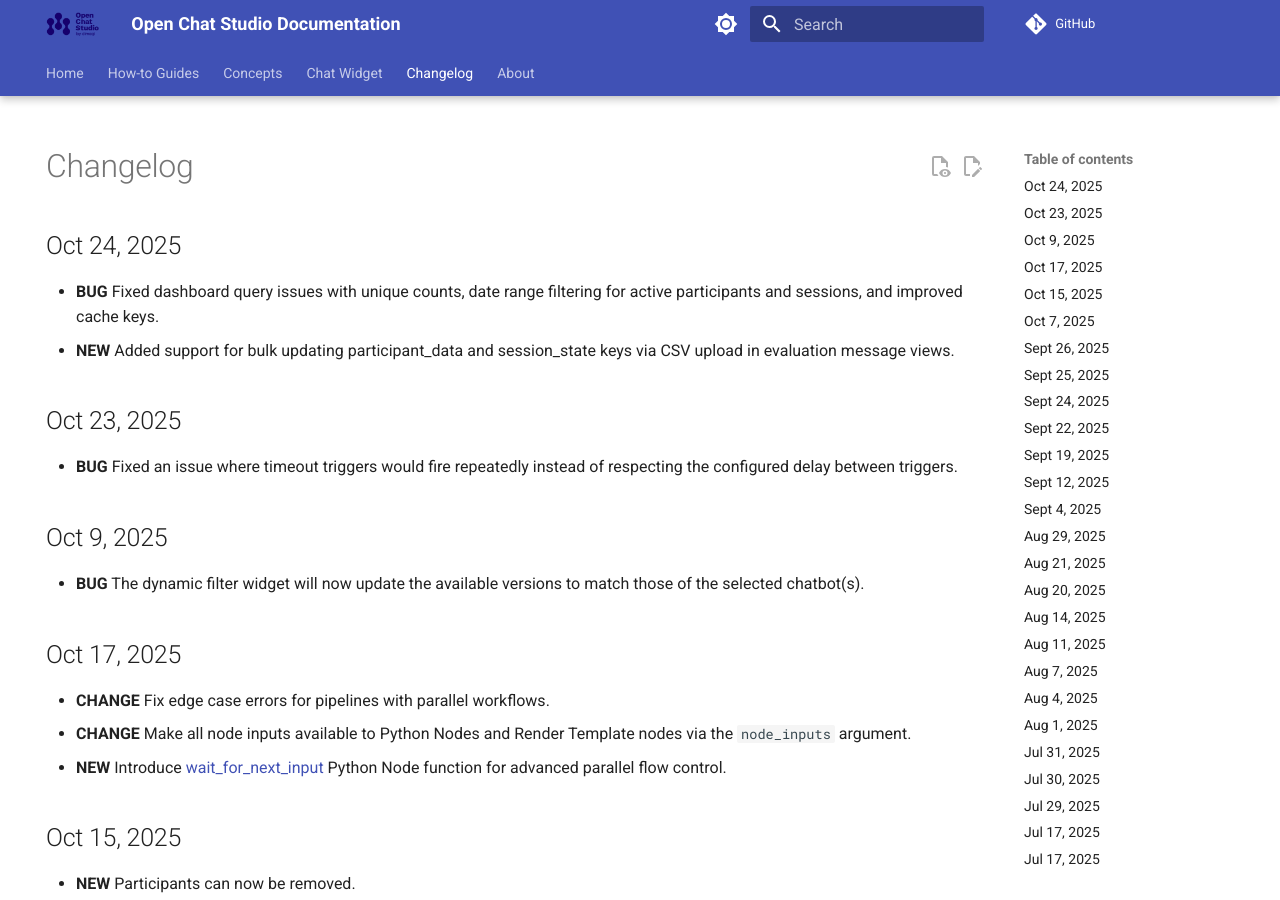
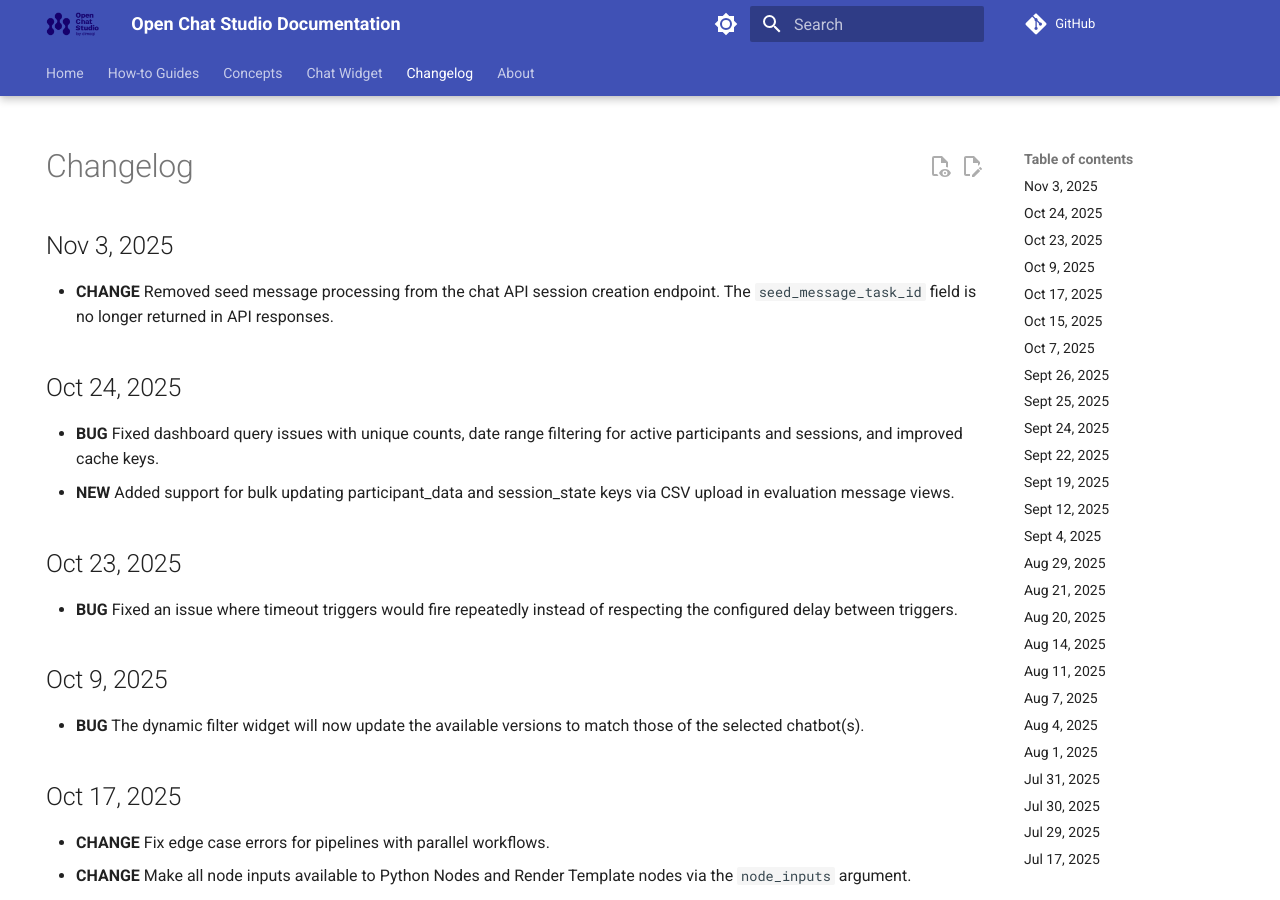
Before and after one commit to dimagi/open-chat-studio-docs, an MkDocs documentation site: the page built from docs/changelog.md, in a window 1280 px wide and 900 px high. Built offline with MkDocs 1.6.1 and Material for MkDocs 9.7.7, drawn with Linux system fonts in a browser that asks for light colours; emoji names are drawn with the system emoji font; a script that is not in the unit is left out; comment, search, counter and statistics services are not loaded.

Commit message:
update changelog and docs from OCS PR #2392

```diff
--- a/docs/changelog.md
+++ b/docs/changelog.md
@@ -4,6 +4,9 @@ hide:
 ---
 
 # Changelog
+## Nov 3, 2025
+* **CHANGE** Removed seed message processing from the chat API session creation endpoint. The `seed_message_task_id` field is no longer returned in API responses.
+
 ## Oct 24, 2025
 * **BUG** Fixed dashboard query issues with unique counts, date range filtering for active participants and sessions, and improved cache keys.
 * **NEW** Added support for bulk updating participant_data and session_state keys via CSV upload in evaluation message views.
```
